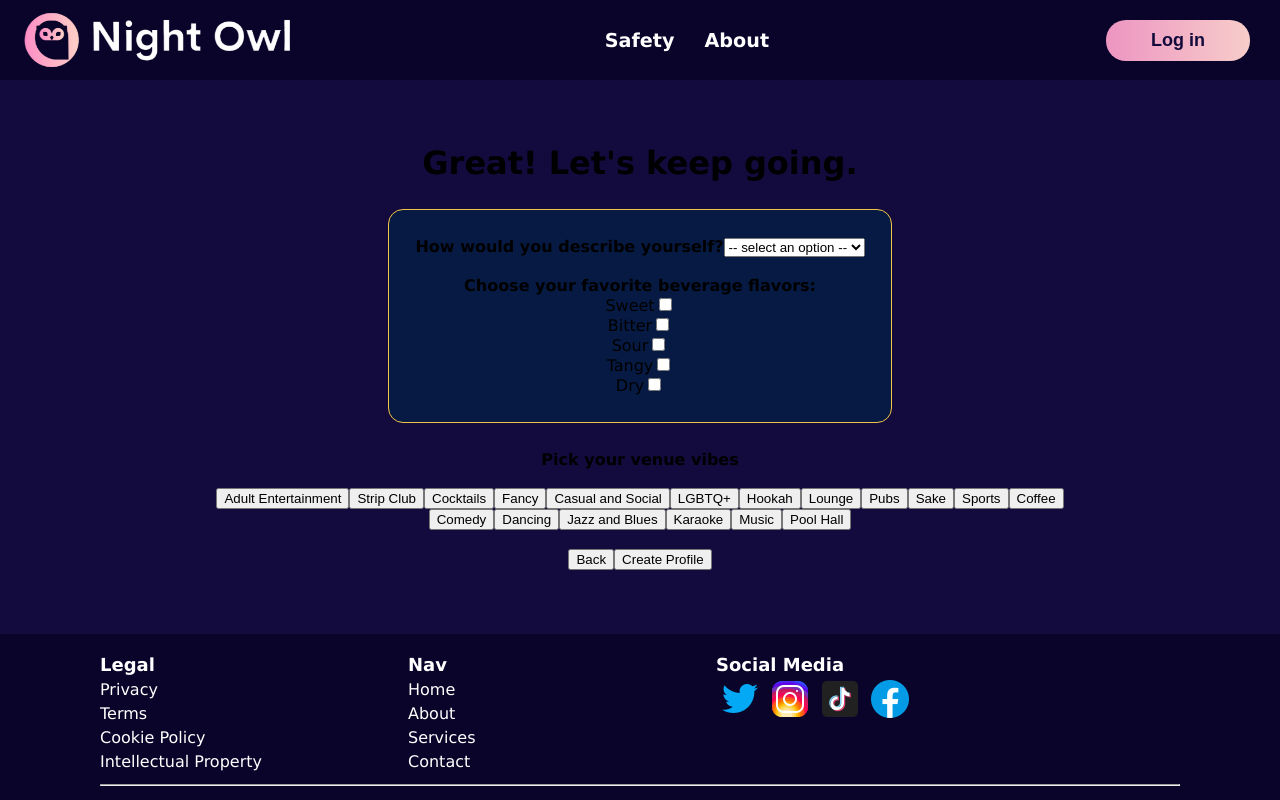
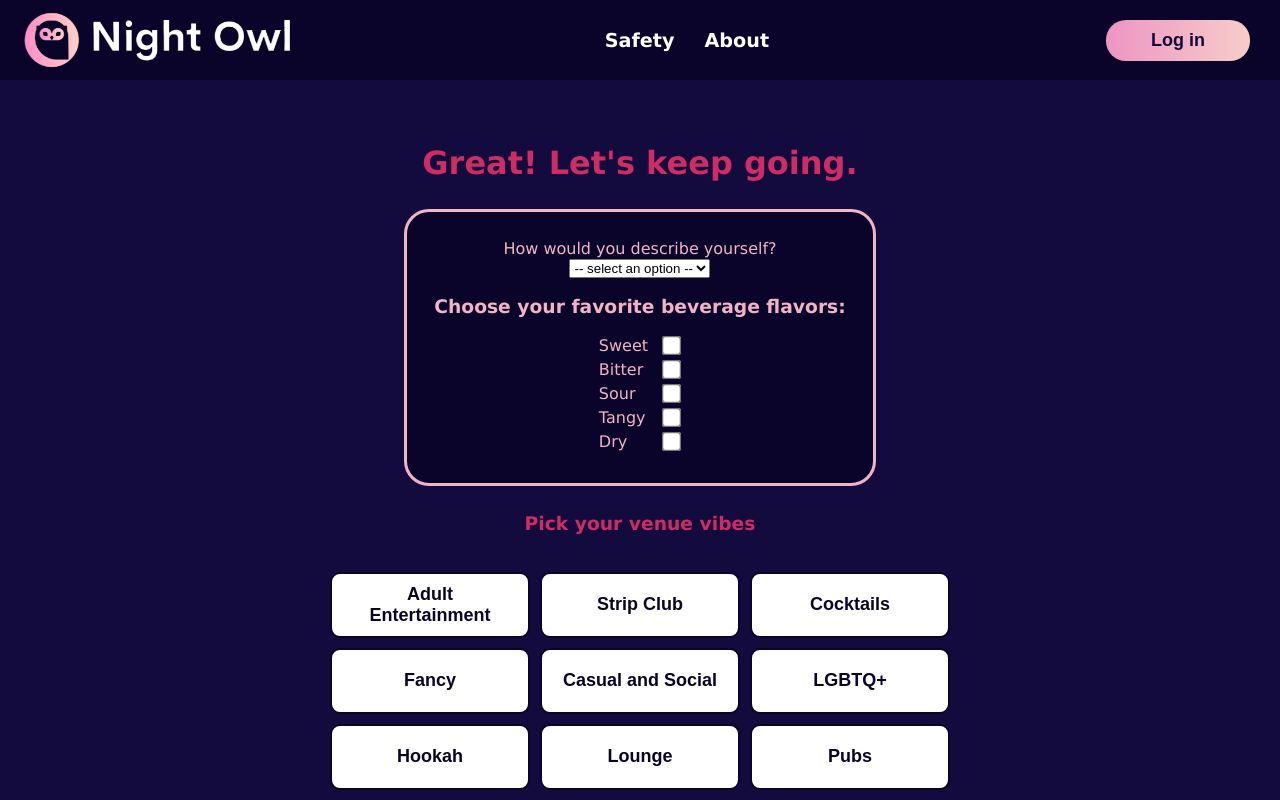
Before and after one commit to EmaleeSoto/night-owl, a React (Create React App) app in the folder front-end/: page /onboarding in a window 1280 px wide. Both pictures are taken after a click on the button "Next". Shown: the top 800 px of the page. Built offline with nearby package versions, Linux system fonts and the light colour scheme; no server answers.

Commit message:
A lot of changes to onboarding, refactored into scss and changed some design

```diff
--- a/front-end/src/assets/utils/_colors.scss
+++ b/front-end/src/assets/utils/_colors.scss
@@ -2,6 +2,7 @@ $rose_quartz: #F3B3C6; //this color is in between the two logo colors
 $logo_light_pink: #F7CDC9;
 $logo_dark_pink: #ED95C2;
 $cherry: #CD2D64;
+$dim_cherry: #b02858;
 $snow_white: #FFFFFF;
 $dim_snow_white: #e0e0e0;
 $midnight_plum: #120A3B;
--- a/front-end/src/components/user/Onboarding.css
+++ /dev/null
@@ -1,52 +0,0 @@
-#hidden {
-  display: none;
-}
-
-.clicked {
-  background-color: #459BC4;
-  color: #F4D247;
-}
-
-.onboarding {
-  text-align: center;
-  margin-left: 15%;
-  margin-right: 15%;
-}
-
-.info-wrap-onboarding {
-  border: 1px solid #F3C743;
-  border-radius: 15px;
-  background-color: #061A43;
-  text-align: center;
-  margin: auto;
-  margin-top: 3%;
-  margin-bottom: 3%;
-  width: fit-content;
-  padding: 3%;
-}
-
-.input-label-wrap-onboarding {
-  display: flex;
-  justify-content: center;
-}
-
-.input-label-wrap-onboarding label {
-  display: inline-block;
-  min-width: 25%;
-  font-weight: bold;
-}
-
-.onboarding-label {
-  font-weight: bold;
-}
-
-.input-label-wrap-onboarding input {
-  border-radius: 5px;
-  width: 50%;
-  margin-left: 7%;
-  margin-right: 7%;
-}
-
-#flavors:hover {
-  cursor: pointer;
-}
--- a/front-end/src/components/user/Onboarding.js
+++ b/front-end/src/components/user/Onboarding.js
@@ -2,7 +2,7 @@ import React from "react";
 import { useState, useEffect } from "react";
 import { useNavigate } from "react-router-dom";
 import axios from "axios";
-import "./Onboarding.css";
+import "./Onboarding.scss";
 const API = process.env.REACT_APP_API_URL;
 
 //TODO: LET FLAVORS HAVE MULTIPLE INPUTS
@@ -42,19 +42,39 @@ export default function Onboarding({ userFirebaseId, callback }) {
       });
   };
 
+  const calculateAge = (birthdate) => {
+    const birthDateObj = new Date(birthdate);
+    const currentDate = new Date();
+    const years = currentDate.getFullYear() - birthDateObj.getFullYear();
+
+    if (
+      currentDate.getMonth() < birthDateObj.getMonth() ||
+      (currentDate.getMonth() === birthDateObj.getMonth() &&
+        currentDate.getDate() < birthDateObj.getDate())
+    ) {
+      return years - 1;
+    }
+
+    return years;
+  };
+
   const handleTextChange = (event) => {
     setUser({ ...user, [event.target.id]: event.target.value });
   };
 
   const handleAgeChange = (event) => {
-    setUser({ ...user, [event.target.id]: Number(event.target.value) });
+    const usersAge = calculateAge(event.target.value);
+    setUser({ ...user, [event.target.id]: Number(usersAge) });
   };
 
   const handleAtmosphere = (event) => {
     event.preventDefault();
-    event.target.className === "clicked"
-      ? (event.target.className = "not-clicked")
-      : (event.target.className = "clicked");
+    event.target.className ===
+    "onboarding__formContainer__buttonWrapper__clicked"
+      ? (event.target.className =
+          "onboarding__formContainer__buttonWrapper__notClicked")
+      : (event.target.className =
+          "onboarding__formContainer__buttonWrapper__clicked");
     if (atmospheres.indexOf(event.target.value) > 0) {
       atmospheres.splice(atmospheres.indexOf(event.target.value), 1);
       setAtmospheres(atmospheres);
@@ -64,9 +84,9 @@ export default function Onboarding({ userFirebaseId, callback }) {
   };
 
   const handleFlavorsAdding = (event) => {
-    let flavorsString = user.flavors;
+    const flavorsString = user.flavors;
     if (user.flavors !== undefined) {
-      let newArray = user.flavors.split(", ");
+      const newArray = user.flavors.split(", ");
       console.log(newArray);
       if (newArray.indexOf(event.target.value) >= 0) {
         newArray.splice(newArray.indexOf(event.target.value), 1);
@@ -75,9 +95,8 @@ export default function Onboarding({ userFirebaseId, callback }) {
       } else {
         setUser({
           ...user,
-          flavors: flavorsString + ", " + event.target.value,
+          flavors: `${flavorsString}, ` + event.target.value,
         });
-        console.log("ADD: ", user.flavors);
       }
     } else {
       setUser({
@@ -149,11 +168,19 @@ export default function Onboarding({ userFirebaseId, callback }) {
   //TODO: Add age validity check
   return (
     <div className="onboarding">
-      <form onSubmit={handleSubmit}>
-        <div id={!displayNextForm ? "show" : "hidden"}>
-          <h1 className="onboarding-header">Let's get to know you better.</h1>
-          <section className="info-wrap-onboarding">
-            <div className="input-label-wrap-onboarding">
+      <form className="onboarding__formContainer" onSubmit={handleSubmit}>
+        <div
+          className={
+            !displayNextForm
+              ? "onboarding__formContainer__show"
+              : "onboarding__formContainer__hidden"
+          }
+        >
+          <h1 className="onboarding__formContainer__header">
+            Let's get to know you better.
+          </h1>
+          <section className="onboarding__formContainer__contentWrapper">
+            <div className="onboarding__formContainer__contentWrapper__inputLabelWrap">
               <label htmlFor="name">What's your name? </label>
               <input
                 id="name"
@@ -164,23 +191,20 @@ export default function Onboarding({ userFirebaseId, callback }) {
               />
             </div>
             <br />
-            <div className="input-label-wrap-onboarding">
+            <div className="onboarding__formContainer__contentWrapper__inputLabelWrap">
               <label htmlFor="age">Age? </label>
               <input
                 id="age"
                 name="age"
-                type="number" //TODO: Change to calendar and calculate age later
+                type="date" //TODO: Change to calendar and calculate age later
                 onChange={handleAgeChange}
                 autoComplete="off"
                 novalidate
               />
             </div>
             <br />
-            <br />
-            <label className="onboarding-label">
-              What is your gender identity?
-            </label>
-            <br />
+            <h3>What is your gender identity?</h3>
+            <div className="onboarding__formContainer__contentWrapper__radio">
               <label htmlFor="male">Male</label>
               <input
                 id="gender"
@@ -189,7 +213,8 @@ export default function Onboarding({ userFirebaseId, callback }) {
                 onChange={handleTextChange}
                 value="Male"
               />
-            <br />
+            </div>
+            <div className="onboarding__formContainer__contentWrapper__radio">
               <label htmlFor="female">Female</label>
               <input
                 id="gender"
@@ -198,7 +223,8 @@ export default function Onboarding({ userFirebaseId, callback }) {
                 onChange={handleTextChange}
                 value="Female"
               />
-            <br />
+            </div>
+            <div className="onboarding__formContainer__contentWrapper__radio">
               <label htmlFor="other">Other</label>
               <input
                 id="gender"
@@ -207,11 +233,10 @@ export default function Onboarding({ userFirebaseId, callback }) {
                 onChange={handleTextChange}
                 value="Other"
               />
+            </div>
             <br />
-            <br />
-            <label className="onboarding-label" htmlFor="zip_code">
-              Zip Code:{" "}
-            </label>
+            <div className="onboarding__formContainer__contentWrapper__inputLabelWrap">
+              <label htmlFor="zip_code">Zip Code: </label>
               <input
                 id="zip_code"
                 type="text"
@@ -221,17 +246,31 @@ export default function Onboarding({ userFirebaseId, callback }) {
                 autoComplete="off"
                 novalidate
               />
+            </div>
           </section>
-          <button type="button" onClick={goToNextForm}>
+          <button
+            className="onboarding__formContainer__nextButton"
+            type="button"
+            onClick={goToNextForm}
+          >
             Next
           </button>
         </div>
-        <div id={displayNextForm ? "show" : "hidden"}>
-          <h1 className="onboarding-header">Great! Let's keep going.</h1>
-          <section className="info-wrap-onboarding">
-            <label className="onboarding-label" htmlFor="personality">
+        <div
+          className={
+            displayNextForm
+              ? "onboarding__formContainer__show"
+              : "onboarding__formContainer__hidden"
+          }
+        >
+          <h1 className="onboarding__formContainer__header">
+            Great! Let's keep going.
+          </h1>
+          <section className="onboarding__formContainer__contentWrapper">
+            <label htmlFor="personality">
               How would you describe yourself?
             </label>
+            <br />
             <select id="personality" onChange={handleTextChange}>
               <option hidden disabled selected value>
                 -- select an option --
@@ -240,12 +279,10 @@ export default function Onboarding({ userFirebaseId, callback }) {
               <option value="Introvert">Introvert</option>
               <option value="Ambivert">Ambivert</option>
             </select>
-            <br></br>
+
             <br />
-            <label className="onboarding-label">
-              Choose your favorite beverage flavors:{" "}
-            </label>
-            <br />
+            <h3>Choose your favorite beverage flavors: </h3>
+            <div className="onboarding__formContainer__contentWrapper__checkbox">
               <label>Sweet</label>
               <input
                 id="flavors"
@@ -254,7 +291,8 @@ export default function Onboarding({ userFirebaseId, callback }) {
                 name="flavor-1"
                 value="Sweet"
               />
-            <br></br>
+            </div>
+            <div className="onboarding__formContainer__contentWrapper__checkbox">
               <label>Bitter</label>
               <input
                 id="flavors"
@@ -263,7 +301,8 @@ export default function Onboarding({ userFirebaseId, callback }) {
                 name="flavor-2"
                 value="Bitter"
               />
-            <br></br>
+            </div>
+            <div className="onboarding__formContainer__contentWrapper__checkbox">
               <label>Sour</label>
               <input
                 id="flavors"
@@ -272,7 +311,8 @@ export default function Onboarding({ userFirebaseId, callback }) {
                 name="flavor-3"
                 value="Sour"
               />
-            <br />
+            </div>
+            <div className="onboarding__formContainer__contentWrapper__checkbox">
               <label>Tangy</label>
               <input
                 id="flavors"
@@ -281,7 +321,8 @@ export default function Onboarding({ userFirebaseId, callback }) {
                 name="flavor-4"
                 value="Tangy"
               />
-            <br />
+            </div>
+            <div className="onboarding__formContainer__contentWrapper__checkbox">
               <label>Dry</label>
               <input
                 id="flavors"
@@ -290,22 +331,29 @@ export default function Onboarding({ userFirebaseId, callback }) {
                 name="flavor-5"
                 value="Dry"
               />
+            </div>
+          </section>
+          <h3>Pick your venue vibes</h3>
           <br />
-          </section>
-          <label className="onboarding-label">Pick your venue vibes</label>
-          <br />
-          <br />
+          <div className="onboarding__formContainer__buttonWrapper">
             <button
+              className="onboarding__formContainer__buttonWrapper__atmosphere"
               id="atmosphere"
               onClick={handleAtmosphere}
               value="adultentertainment"
             >
               Adult Entertainment
             </button>
-          <button id="atmosphere" onClick={handleAtmosphere} value="stripclubs">
+            <button
+              className="onboarding__formContainer__buttonWrapper__atmosphere"
+              id="atmosphere"
+              onClick={handleAtmosphere}
+              value="stripclubs"
+            >
               Strip Club
             </button>
             <button
+              className="onboarding__formContainer__buttonWrapper__atmosphere"
               id="atmosphere"
               onClick={handleAtmosphere}
               value="cocktailbars"
@@ -313,38 +361,71 @@ export default function Onboarding({ userFirebaseId, callback }) {
               Cocktails
             </button>
             <button
+              className="onboarding__formContainer__buttonWrapper__atmosphere"
               id="atmosphere"
               onClick={handleAtmosphere}
               value="champagne_bars"
             >
               Fancy
             </button>
-          <button id="atmosphere" onClick={handleAtmosphere} value="divebars">
+            <button
+              className="onboarding__formContainer__buttonWrapper__atmosphere"
+              id="atmosphere"
+              onClick={handleAtmosphere}
+              value="divebars"
+            >
               Casual and Social
             </button>
-          <button id="atmosphere" onClick={handleAtmosphere} value="gaybars">
+            <button
+              className="onboarding__formContainer__buttonWrapper__atmosphere"
+              id="atmosphere"
+              onClick={handleAtmosphere}
+              value="gaybars"
+            >
               LGBTQ+
             </button>
             <button
+              className="onboarding__formContainer__buttonWrapper__atmosphere"
               id="atmosphere"
               onClick={handleAtmosphere}
               value="hookah_bars"
             >
               Hookah
             </button>
-          <button id="atmosphere" onClick={handleAtmosphere} value="lounges">
+            <button
+              className="onboarding__formContainer__buttonWrapper__atmosphere"
+              id="atmosphere"
+              onClick={handleAtmosphere}
+              value="lounges"
+            >
               Lounge
             </button>
-          <button id="atmosphere" onClick={handleAtmosphere} value="pubs">
+            <button
+              className="onboarding__formContainer__buttonWrapper__atmosphere"
+              id="atmosphere"
+              onClick={handleAtmosphere}
+              value="pubs"
+            >
               Pubs
             </button>
-          <button id="atmosphere" onClick={handleAtmosphere} value="sakebars">
+            <button
+              className="onboarding__formContainer__buttonWrapper__atmosphere"
+              id="atmosphere"
+              onClick={handleAtmosphere}
+              value="sakebars"
+            >
               Sake
             </button>
-          <button id="atmosphere" onClick={handleAtmosphere} value="sportsbars">
+            <button
+              className="onboarding__formContainer__buttonWrapper__atmosphere"
+              id="atmosphere"
+              onClick={handleAtmosphere}
+              value="sportsbars"
+            >
               Sports
             </button>
             <button
+              className="onboarding__formContainer__buttonWrapper__atmosphere"
               id="atmosphere"
               onClick={handleAtmosphere}
               value="coffeeshops"
@@ -352,40 +433,68 @@ export default function Onboarding({ userFirebaseId, callback }) {
               Coffee
             </button>
             <button
+              className="onboarding__formContainer__buttonWrapper__atmosphere"
               id="atmosphere"
               onClick={handleAtmosphere}
               value="comedyclubs"
             >
               Comedy
             </button>
-          <button id="atmosphere" onClick={handleAtmosphere} value="danceclubs">
+            <button
+              className="onboarding__formContainer__buttonWrapper__atmosphere"
+              id="atmosphere"
+              onClick={handleAtmosphere}
+              value="danceclubs"
+            >
               Dancing
             </button>
             <button
+              className="onboarding__formContainer__buttonWrapper__atmosphere"
               id="atmosphere"
               onClick={handleAtmosphere}
               value="jazzandblues"
             >
               Jazz and Blues
             </button>
-          <button id="atmosphere" onClick={handleAtmosphere} value="karaoke">
+            <button
+              className="onboarding__formContainer__buttonWrapper__atmosphere"
+              id="atmosphere"
+              onClick={handleAtmosphere}
+              value="karaoke"
+            >
               Karaoke
             </button>
             <button
+              className="onboarding__formContainer__buttonWrapper__atmosphere"
               id="atmosphere"
               onClick={handleAtmosphere}
               value="musicvenues"
             >
               Music
             </button>
-          <button id="atmosphere" onClick={handleAtmosphere} value="poolhalls">
+            <button
+              className="onboarding__formContainer__buttonWrapper__atmosphere"
+              id="atmosphere"
+              onClick={handleAtmosphere}
+              value="poolhalls"
+            >
               Pool Hall
             </button>
-
-          <br></br>
-          <br></br>
-          <button onClick={goToPreviousForm}>Back</button>
-          <input id="submit-new-user" type="submit" value="Create Profile" />
+          </div>
+          <br />
+          <br />
+          <button
+            className="onboarding__formContainer__backButton"
+            onClick={goToPreviousForm}
+          >
+            Back
+          </button>
+          <input
+            className="onboarding__formContainer__submitInput"
+            id="submit-new-user"
+            type="submit"
+            value="Create Profile"
+          />
         </div>
       </form>
     </div>
--- /dev/null
+++ b/front-end/src/components/user/Onboarding.scss
@@ -0,0 +1,174 @@
+@import '../../assets/utils/_colors.scss';
+
+// .onboarding__formContainer__show__clicked {
+//   background-color: $rose_quartz;
+//   color: $noir;
+//   border: 2px solid $noir;
+//   border-radius: 25px;
+//   pad: 3px;
+//   font-size: large;
+// }
+
+.onboarding {
+  text-align: center;
+  margin-left: 15%;
+  margin-right: 15%;
+
+  &__formContainer {
+    color: $cherry;
+
+    &__hidden {
+      display: none;
+    }
+
+    &__contentWrapper {
+      border: 3px solid $rose_quartz;
+      border-radius: 25px;
+      background-color: $noir;
+      color: $rose_quartz;
+      text-align: center;
+      margin: auto;
+      margin-top: 3%;
+      margin-bottom: 3%;
+      width: fit-content;
+      padding: 3%;
+
+      &__inputLabelWrap {
+        display: flex;
+        justify-content: center;
+
+        label {
+          min-width: 25%;
+          font-weight: bold;
+        }
+
+        input {
+          border-radius: 5px;
+          width: 50%;
+          margin-left: 7%;
+          margin-right: 7%;
+        }
+
+      }
+
+      &__radio {
+        display: flex;
+        justify-content: space-between;
+        align-items: center;
+        max-width: 35%;
+        margin: auto auto 5px auto;
+
+        input {
+          transform: scale(1.5);
+          cursor: pointer;
+        }
+      }
+
+      &__checkbox {
+        display: flex;
+        justify-content: space-between;
+        align-items: center;
+        max-width: 20%;
+        margin: auto auto 5px auto;
+
+        input {
+          transform: scale(1.5);
+          cursor: pointer;
+        }
+      }
+    }
+
+    &__buttonWrapper {
+      display: grid;
+      grid-template-columns: repeat(3, 200px);
+      grid-auto-rows: 1fr;
+      grid-gap: 10px;
+      justify-content: center;
+
+      &__atmosphere, &__notClicked {
+        width: 100%;
+        height: 100%;
+        margin: auto;
+        text-align: center;
+        background-color: $snow_white;
+        color: $noir;
+        border: 2px solid $noir;
+        border-radius: 10px;
+        padding: 10px 15px;
+        font-size: large;
+        font-weight: 700;
+        cursor: pointer;
+      }
+
+      &__atmosphere:hover, &__notClicked:hover {
+        background-color: $rose_quartz;
+      }
+
+      &__clicked {
+        cursor: pointer;
+        width: 100%;
+        height: 100%;
+        text-align: center;
+        margin: auto;
+        background-color: $cherry;
+        color: $noir;
+        border: 2px solid $noir;
+        border-radius: 10px;
+        padding: 10px 15px;
+        font-size: large;
+        font-weight: 700;
+      }
+
+      &__clicked:hover {
+        background-color: $dim_cherry;
+      }
+
+    }
+
+    &__nextButton {
+      cursor: pointer;
+      background-color: $snow_white;
+      padding: 10px;
+      border-radius: 20px;
+      border: none;
+      min-width: 10%;
+      font-size: larger;
+      font-weight: bold;
+    }
+
+    &__backButton {
+      cursor: pointer;
+      position: absolute;
+      left: 10%;
+      background-color: $snow_white;
+      padding: 10px;
+      border-radius: 20px;
+      border: none;
+      min-width: 5%;
+      font-size: larger;
+      font-weight: bold;
+    }
+
+    &__backButton:hover, &__nextButton:hover {
+      background-color: $dim_snow_white;
+    }
+
+    &__submitInput {
+      cursor: pointer;
+      background-color: $snow_white;
+      color: $cherry;
+      padding: 20px;
+      border-radius: 20px;
+      border: none;
+      height: 3em;
+      min-width: 10%;
+      font-size: larger;
+      font-weight: bold;
+    }
+
+    &__submitInput:hover {
+      background-color: $cherry;
+      color: $noir;
+    }
+  }
+}
```
Lines whose indentation alone changed are shown as unchanged.
